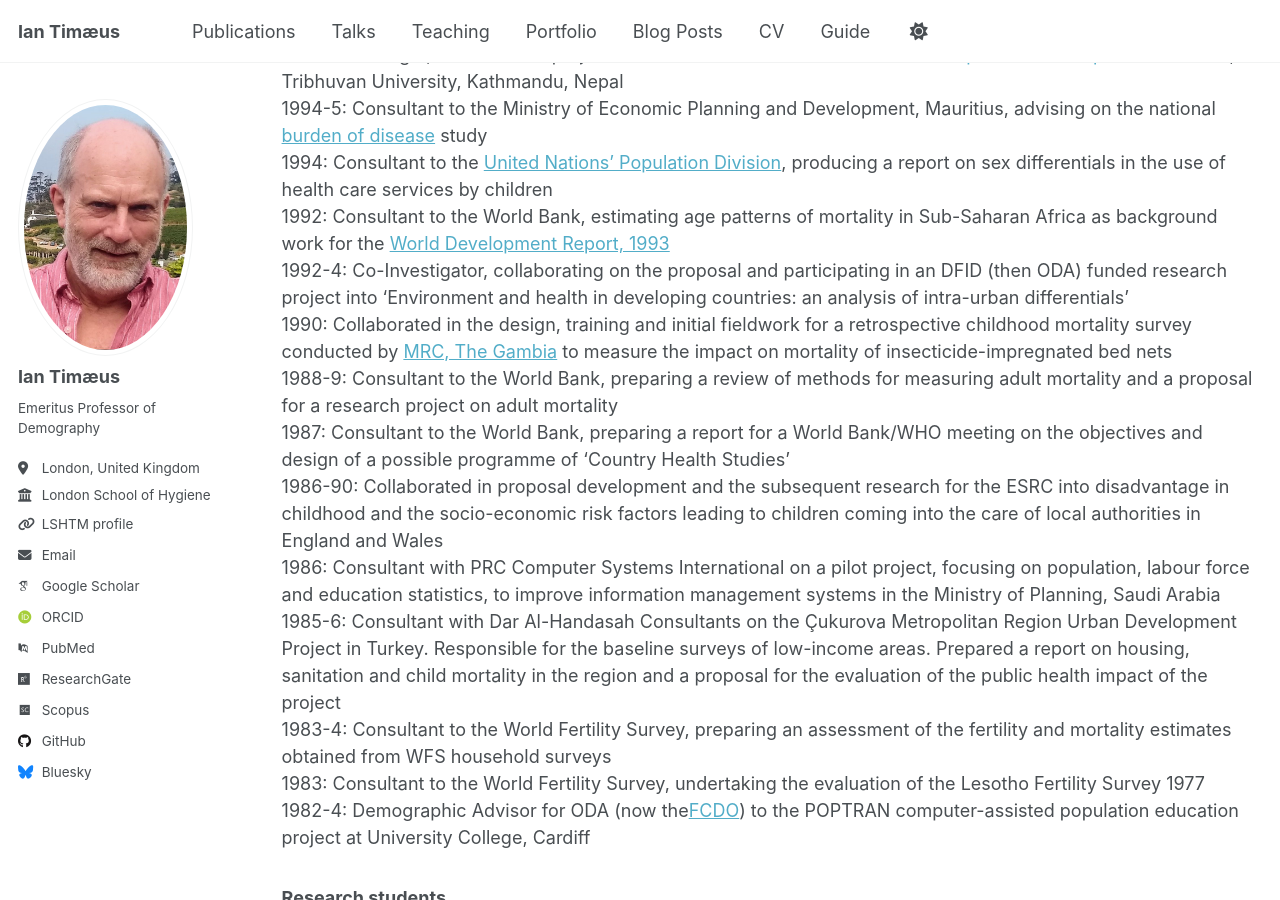
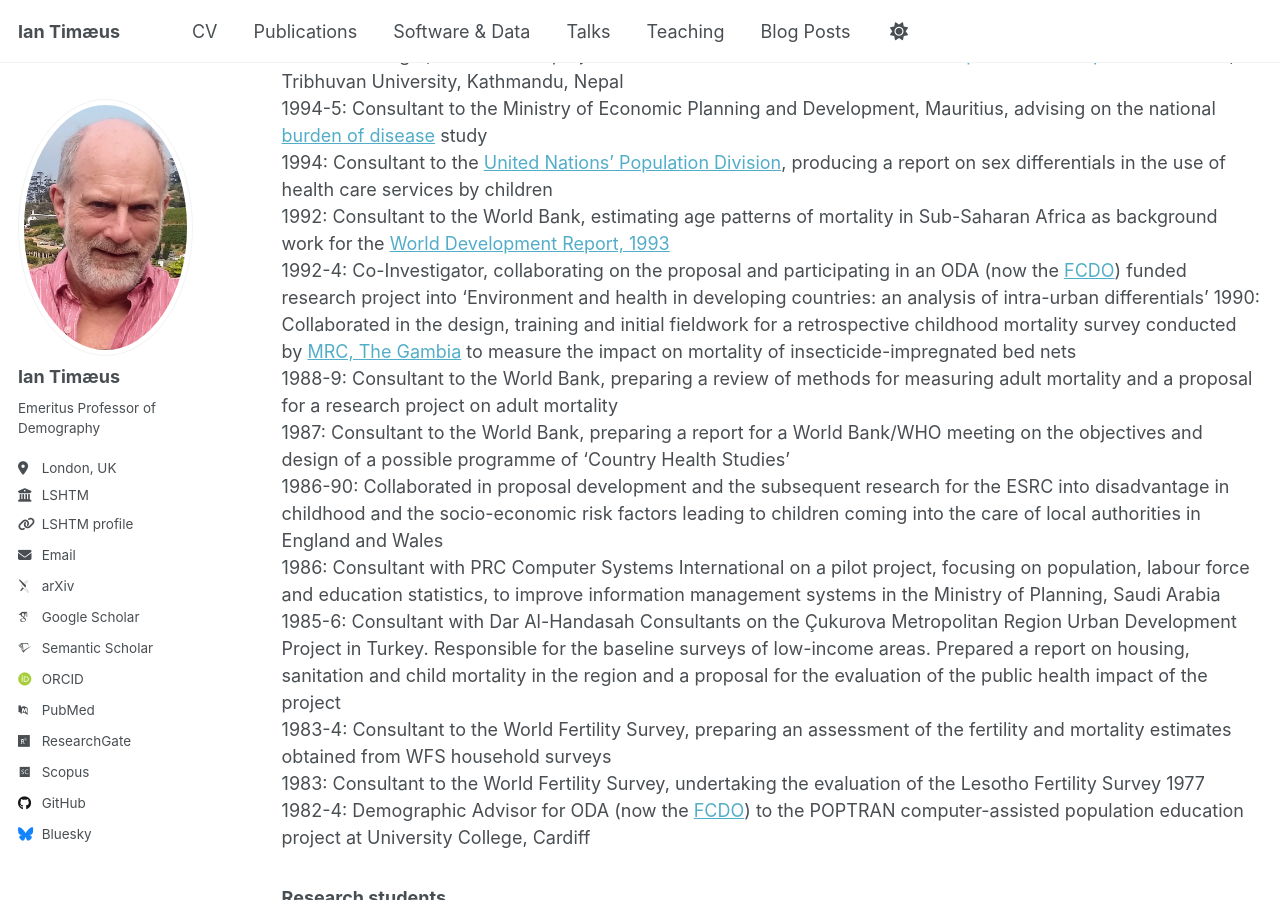
Before and after one commit to BugBunny/ian_timaeus, a Jekyll site: the page built from _pages/cv.md, in a window 1280 px wide and 900 px high, scrolled down 2517 px. Built offline with Jekyll 4.4.1, drawn with Linux system fonts in a browser that asks for light colours; some web fonts are replaced; a script that is not in the unit is left out.

```diff
--- a/_config.yml
+++ b/_config.yml
@@ -26,22 +26,21 @@ author:
   name             : "Ian Timæus"
   pronouns         : # example: "she/her"
   bio              : "Emeritus Professor of Demography"
-  location         : "London, United Kingdom"
-  employer         : "London School of Hygiene
-  & Tropical Medicine"
+  location         : "London, UK"
+  employer         : "LSHTM"
   uri              : http://www.lshtm.ac.uk/aboutus/people/timaeus.ian
   email            : "ian.timaeus@lshtm.ac.uk"
 
   # Academic websites
   academia         : # URL
-  arxiv            : # URL - Update with the correct link to your profile
+  arxiv            : https://osf.io/qkdvx/
   googlescholar    : "https://scholar.google.co.uk/citations?user=EwLqmPUAAAAJ"
   impactstory      : # URL
   pubmed           : "https://pubmed.ncbi.nlm.nih.gov/?term=Ian+Timaeus&sort=date"
   orcid            : "https://orcid.org/0000-0001-8011-4806"
-  semantic         : # URLian+timaeus"
   researchgate     : https://www.researchgate.net/profile/Ian_Timaeus
   scopus           : http://www.scopus.com/authid/detail.url?authorId=6701338785
+  semantic         : https://www.semanticscholar.org/author/I.-Timaeus/6601977
 
   # Repositories and software development
   bitbucket        : # Username - Update with your username on the site
--- a/_data/navigation.yml
+++ b/_data/navigation.yml
@@ -8,8 +8,14 @@
 #      Markdown formatted page while the second is generated using JSON.
 
 main:
+  - title: "CV"
+    url: /cv/
+
   - title: "Publications"
     url: /publications/
+
+  - title: "Software & Data"
+    url: /portfolio/
 
   - title: "Talks"
     url: /talks/
@@ -17,17 +23,8 @@ main:
   - title: "Teaching"
     url: /teaching/
 
-  - title: "Portfolio"
-    url: /portfolio/
-
   - title: "Blog Posts"
     url: /year-archive/
 
-  - title: "CV"
-    url: /cv/
-
   # - title: "CV"
   #   url: /cv-json/
-
-  - title: "Guide"
-    url: /markdown/
--- a/_pages/cv.md
+++ b/_pages/cv.md
@@ -47,7 +47,7 @@ Languages: Native English, working knowledge of French
 
 ### Honorary Appointments
 
-2014 on: Honorary Professor, [Centre for Actuarial Research](https://www.care.uct.ac.za/ "Open the Centre for Actuarial Research website"), University of Cape Town, South Africa
+2014 on: Honorary Professor, [Centre for Actuarial Research](https://commerce.uct.ac.za/actuarial-science/centre-actuarial-research), University of Cape Town, South Africa
 2004-12: Visiting Scientist, Population Studies Group, [Wellcome Africa Centre for Health and Population Studies](https://www.ahri.org/ "Open link in a new window"), South Africa
 2009: External Adviser, Strategic Awards Committee, The Wellcome Trust
 2004-7: Member, Scientific Advisory Board, [South African Centre for Epidemiological Modelling and Analysis](https://www.sacema.com/ "SACEMA")
@@ -79,13 +79,13 @@ Languages: Native English, working knowledge of French
 2001-3: Co-investigator, Rapid AIDS Mortality Surveillance in South Africa (funded by Bristol Myers Squibb ‘Secure the Future’)
 2001-3: Co-investigator, AIDS in Namibian Society (funded by the Academy of Finland)
 2000-5: Principal Investigator, the Changing Impact of HIV/AIDS on Households in a Rural District of South Africa ([Wellcome Trust](https://www.wellcome.ac.uk/ "Open The Wellcome Trust website") post-doctoral fellowship for Dr. Vicky Hosegood)
-1999: Consultant to the [World Health Organization](https://www.who.int/whosis) Epidemiology and Burden of Disease Department advising on life tables for the years 1999 & 2000 in countries in the African region
+1999: Consultant to the [World Health Organization](https://data.who.int/) Epidemiology and Burden of Disease Department advising on life tables for the years 1999 & 2000 in countries in the African region
 1998-2003: Co-investigator, Collaborative research and training in Africa and the Middle East (funded by the [Mellon Foundation](https://www.mellon.org/))
 1996-8: Manager, [DFID](https://www.dfid.gov.uk/)\-funded project for technical assistance to the [Central Department of Population Studies](https://www.cdps.edu.np/ "Open link in a new window"), Tribhuvan University, Kathmandu, Nepal
 1994-5: Consultant to the Ministry of Economic Planning and Development, Mauritius, advising on the national [burden of disease](https://www.healthmetricsandevaluation.org/gbd) study
 1994: Consultant to the [United Nations’ Population Division](https://www.un.org/development/desa/pd/), producing a report on sex differentials in the use of health care services by children
 1992: Consultant to the World Bank, estimating age patterns of mortality in Sub-Saharan Africa as background work for the [World Development Report, 1993](https://hdl.handle.net/10986/5976)
-1992-4: Co-Investigator, collaborating on the proposal and participating in an DFID (then ODA) funded research project into ‘Environment and health in developing countries: an analysis of intra-urban differentials’
+1992-4: Co-Investigator, collaborating on the proposal and participating in an ODA (now the [FCDO](https://www.gov.uk/government/organisations/foreign-commonwealth-development-office)) funded research project into ‘Environment and health in developing countries: an analysis of intra-urban differentials’
 1990: Collaborated in the design, training and initial fieldwork for a retrospective childhood mortality survey conducted by [MRC, The Gambia](https://www.mrc.gm/) to measure the impact on mortality of insecticide-impregnated bed nets
 1988-9: Consultant to the World Bank, preparing a review of methods for measuring adult mortality and a proposal for a research project on adult mortality
 1987: Consultant to the World Bank, preparing a report for a World Bank/WHO meeting on the objectives and design of a possible programme of ‘Country Health Studies’
@@ -94,7 +94,7 @@ Languages: Native English, working knowledge of French
 1985-6: Consultant with Dar Al-Handasah Consultants on the Çukurova Metropolitan Region Urban Development Project in Turkey. Responsible for the baseline surveys of low-income areas. Prepared a report on housing, sanitation and child mortality in the region and a proposal for the evaluation of the public health impact of the project
 1983-4: Consultant to the World Fertility Survey, preparing an assessment of the fertility and mortality estimates obtained from WFS household surveys
 1983: Consultant to the World Fertility Survey, undertaking the evaluation of the Lesotho Fertility Survey 1977
-1982-4: Demographic Advisor for ODA (now the[FCDO](https://www.gov.uk/government/organisations/foreign-commonwealth-development-office)) to the POPTRAN computer-assisted population education project at University College, Cardiff
+1982-4: Demographic Advisor for ODA (now the [FCDO](https://www.gov.uk/government/organisations/foreign-commonwealth-development-office)) to the POPTRAN computer-assisted population education project at University College, Cardiff
 
 ### Research students
 
```
Also changed, not shown: README.md (+3 -1 lines), _pages/about.md (+4 -1 lines), _portfolio/APCplot.md (added, +7 -0 lines), _portfolio/KIDS.md (added, +7 -0 lines), _portfolio/convertCMC.md (added, +7 -0 lines), _portfolio/oRphanhood.md (added, +7 -0 lines), _portfolio/portfolio-1.md (deleted, +0 -7 lines), _portfolio/portfolio-2.html (deleted, +0 -7 lines), _publications/publications.md (+3 -3 lines), _teaching/papp.md (added, +11 -0 lines), 4 other files.
